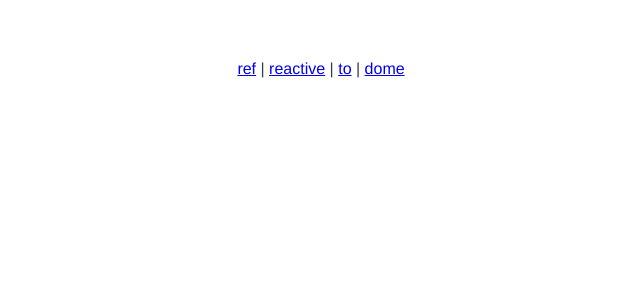
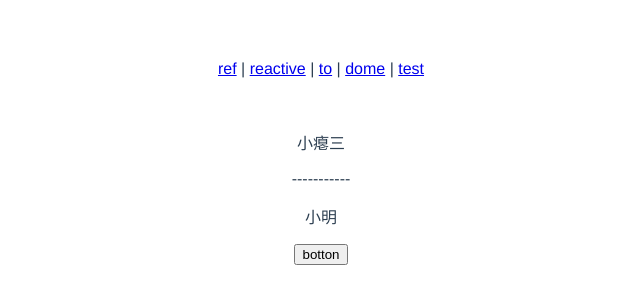
Before and after one commit to CoverGentle/vite-vue3-Ts-pina, a Vue app: page /dome in a window 1280 px wide. Shown: the top 304 px of the page, without its empty margins (319-959 px from the left). Built offline with nearby package versions, Linux system fonts and the light colour scheme.

Commit message:
watch 监听 computed计算属性 toRefs解构 对象或数组

```diff
--- a/src/App.vue
+++ b/src/App.vue
@@ -3,7 +3,8 @@
   <router-link to='/home'>ref</router-link> |
   <router-link to='/login'>reactive</router-link> |
   <router-link to='/to'>to</router-link> |
-  <router-link to='/dome'>dome</router-link>
+  <router-link to='/dome'>dome</router-link> |
+  <router-link to='/test'>test</router-link>
   <br>
   <br>
   <br>
--- a/src/router/index.ts
+++ b/src/router/index.ts
@@ -42,6 +42,15 @@ const routes:Array<RouteRecordRaw>=[
     },
     component: () => import('../views/dome/dome.vue')
   },
+  {
+    path: '/test',
+    name: 'testPage',
+    meta: {
+        title: 'test',
+        // keepAlive: true,
+    },
+    component: () => import('../views/dome/test.vue')
+  },
 ]
 const router = createRouter({
   history: createWebHistory(),
--- a/src/views/dome/dome.vue
+++ b/src/views/dome/dome.vue
@@ -1,20 +1,62 @@
 <template>
+  <div ref="divStr" class="dome">
+    <p>{{ str }}</p>
+    <p>-----------</p>
+    <p>{{man.name}}</p>
+    <button @click="HandleClick">botton</button>
 
+  </div>
 </template>
 
-<script lang="ts">
-import { defineComponent, onBeforeMount, onMounted } from 'vue'
-export default defineComponent({
-  setup(){
-    onBeforeMount(()=>{
-      console.log("执行了onBeforeMount");
+<script setup lang="ts">
+import {onUpdated,onBeforeMount, onBeforeUpdate, onMounted,onBeforeUnmount,onUnmounted,ref,Ref,reactive } from 'vue'
+  const str:Ref<string> = ref('小明')
+  let divStr = ref()
+  interface Person{
+    name:string,
+    age:number,
+    hobby:Hobby
+  }
 
-    })
-    onMounted(()=>{
-      console.log("执行了onMounted");
-    })
+  interface Hobby{
+    [idx:number]: string
   }
-})
+  const man:Person = reactive({
+    name:"小明",
+    age:11,
+    hobby:['篮球','羽毛球']
+  })
+
+  onBeforeMount(()=>{
+    console.log(str.value,"执行了onBeforeMount");
+  })
+  onMounted(()=>{
+    setTimeout(() => {
+      str.value = "小瘪三"
+    }, 2000);
+    console.log(divStr.value,"执行了onMounted---divstr");
+
+    console.log(str.value,"执行了onMounted");
+  })
+  onBeforeUpdate(()=>{
+    console.log(str.value,"执行了onBeforeUpdate");
+  })
+  onUpdated(()=>{
+    console.log(str.value,"执行了onUpdated");
+  })
+  onBeforeUnmount(()=>{
+    console.log("执行了onBeforeUnmount");
+  })
+  onUnmounted(()=>{
+    console.log("执行了onUnmounted");
+
+  })
+  // button
+  const HandleClick=()=>{
+    man.name = "小红"
+    console.log(man.name);
+  }
+
 </script>
 
 <style>
--- /dev/null
+++ b/src/views/dome/test.vue
@@ -0,0 +1,48 @@
+<template>
+  <div>
+    {{num}}
+    <br>
+    <button @click="btnClick">btnClick</button>
+    <br>
+    {{numCom}}
+  </div>
+</template>
+
+<script setup lang='ts'>
+import { computed, reactive, toRefs, watch, watchEffect } from 'vue';
+  let str = {
+    num:1
+  }
+  let {num} = toRefs(reactive(str))
+  const btnClick = ()=>{
+    num.value++
+    console.log(num.value);
+  }
+  // 计算属性
+  let numCom = computed(()=>{
+    return num.value*2
+  })
+  // computed({
+  //   get(){
+  //     console.log(num,'get');
+  //   },
+  //   set(){
+  //     num.value = 20
+  //   },
+  // })
+  // 监听
+  watch(num,(newVal,oldVal)=>{
+    console.log(newVal,oldVal);
+
+  })
+  // 在页面一刷新就立即监听
+
+  watchEffect(()=>{
+    // 凡是写在这里的数据，只要发生变化，就会触发这里的代码
+    console.log(num.value,'watchEffect');
+
+  })
+</script>
+
+<style lang='less' scoped>
+</style>
```
Also changed, not shown: src/views/dome/children/example.vue (added, +15 -0 lines).
